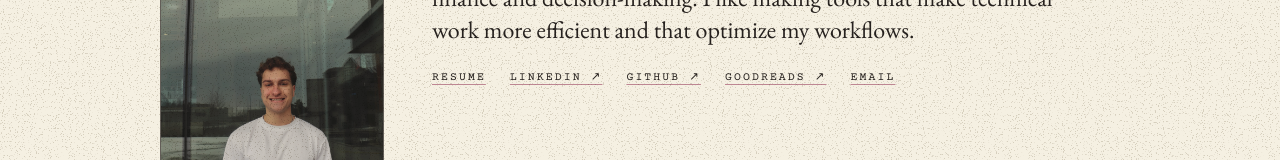
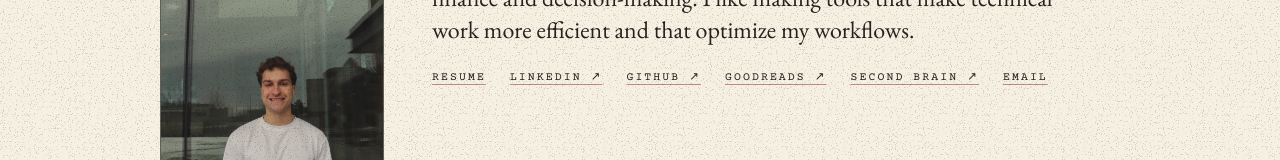
Before and after one commit to alexxlevesque/portfolio, a Next.js app: page / in a window 1280 px wide. Shown: the part 282-442 px from the top of the page. Built offline with nearby package versions, Linux system fonts and the light colour scheme.

Commit message:
Add Second Brain to the home links
Co-Authored-By: Claude Opus 5.5 <noreply@anthropic.com>

```diff
--- a/src/app/page.tsx
+++ b/src/app/page.tsx
@@ -42,6 +42,7 @@ export default function Home() {
             <a href="https://www.linkedin.com/in/alex-levesque/" target="_blank" rel="noopener noreferrer" className="plate-link">LinkedIn ↗</a>
             <a href="https://github.com/alexxlevesque" target="_blank" rel="noopener noreferrer" className="plate-link">GitHub ↗</a>
             <a href="https://www.goodreads.com/user/show/202046676-alex-levesque" target="_blank" rel="noopener noreferrer" className="plate-link">Goodreads ↗</a>
+            <a href="https://alexxlevesque.github.io/second-brain/" target="_blank" rel="noopener noreferrer" className="plate-link">Second Brain ↗</a>
             <a href="mailto:alex.levesque@queensu.ca" className="plate-link">Email</a>
           </div>
         </div>
```
